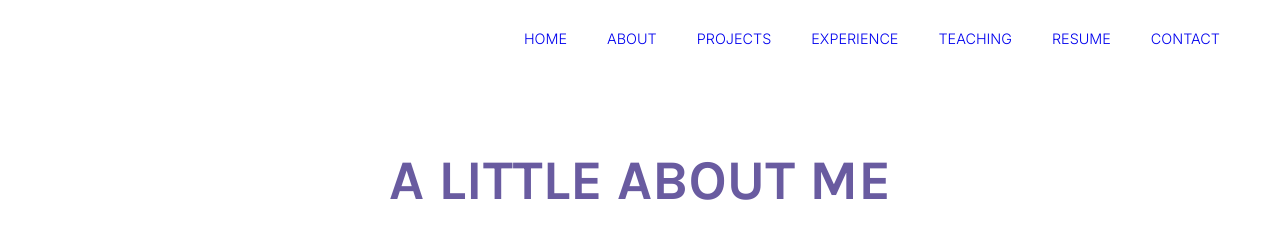
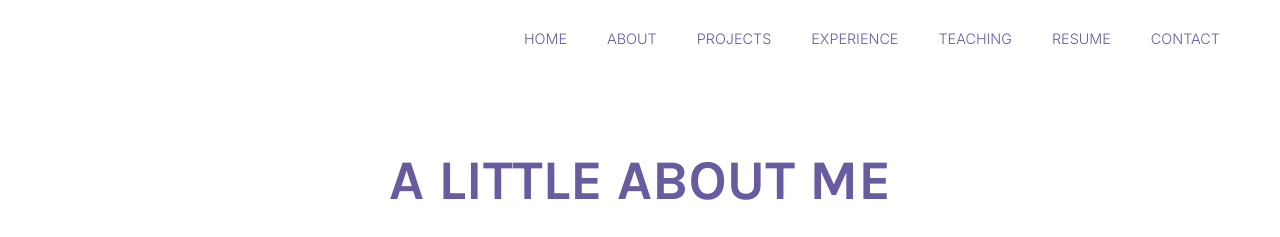
Before and after one commit to du-jennifer/portfolio-javascript, a plain HTML site: page about.html in a window 1280 px wide. Shown: the top 237 px of the page. Drawn offline with Linux system fonts and the light colour scheme.

Commit message:
fix links

```diff
--- a/styles/index.css
+++ b/styles/index.css
@@ -42,7 +42,9 @@ footer {
     padding: 12px 20px;
     margin: 5px;
 }
-
+a {
+    color:white;
+}
 #buttons a:hover{
     background-color: rgba(255,255,255, 0.3);
     text-decoration: none;
--- a/styles/main.css
+++ b/styles/main.css
@@ -97,9 +97,11 @@ ul, ol {
 nav ul li a {
     padding: 20px;
     text-transform: uppercase;
-
 }
 
+a {
+    color: #695BA0;
+}
 
 
 a:link {
```
